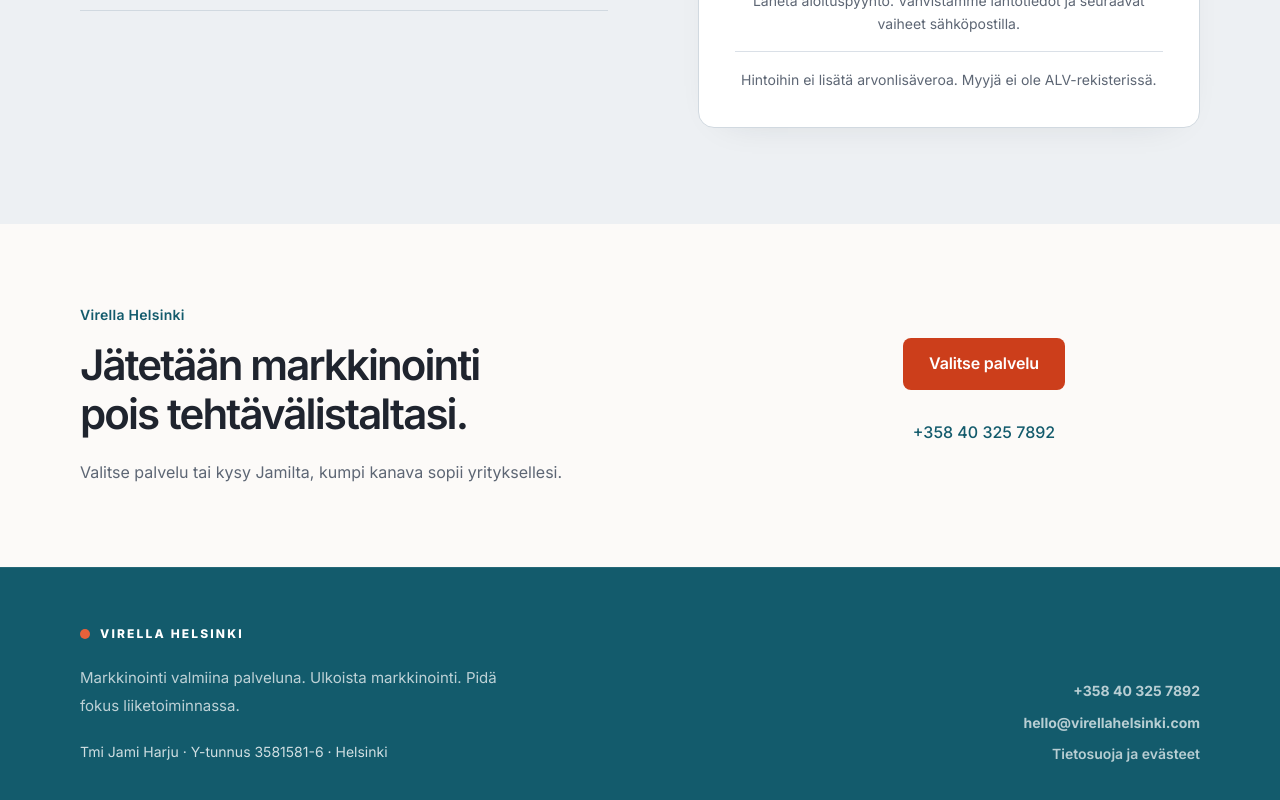
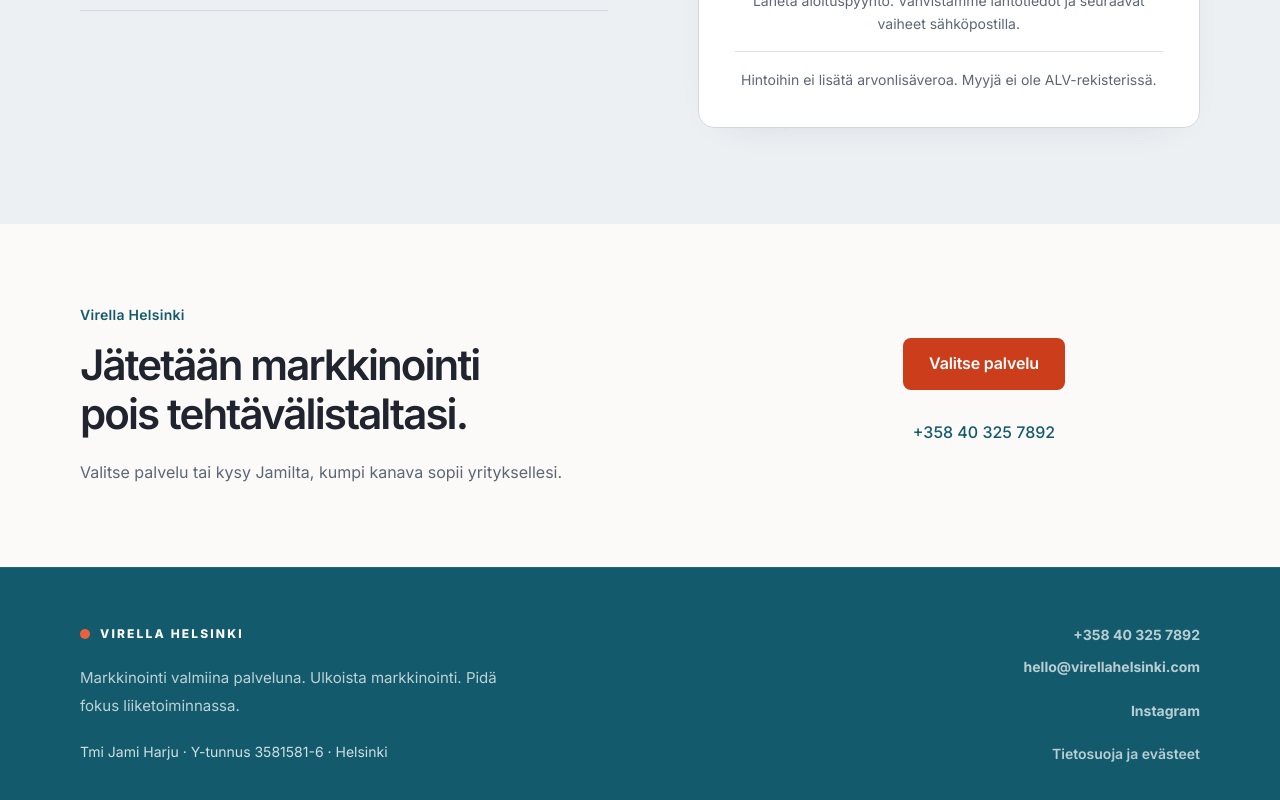
Before and after one commit to Jambovisuaalit/virella-helsinki-web, a Next.js app: page / in a window 1280 px wide. Shown: the part 2317-3117 px from the top of the page. Built offline with nearby package versions, Linux system fonts and the light colour scheme.

Commit message:
feat: link Virella Instagram profile in site footer

```diff
--- a/components/site/footer.tsx
+++ b/components/site/footer.tsx
@@ -34,6 +34,15 @@ export function SiteFooter() {
             >
               {businessConfig.email}
             </a>
+            <a
+              href={businessConfig.instagramUrl}
+              target="_blank"
+              rel="noopener noreferrer"
+              aria-label="Instagram (avautuu uuteen välilehteen)"
+              className="inline-flex min-h-11 items-center font-bold text-white transition hover:text-white/80"
+            >
+              Instagram
+            </a>
             <Link href="/tietosuoja" className="text-xs font-semibold text-white/65 underline decoration-white/20 underline-offset-4 transition hover:text-white hover:decoration-white/50">
               Tietosuoja ja evästeet
             </Link>
--- a/config/business.ts
+++ b/config/business.ts
@@ -8,4 +8,5 @@ export const businessConfig = {
   adminEmail: "jami@virellahelsinki.com",
   phone: "+358 40 325 7892",
   phoneE164: "+358403257892",
+  instagramUrl: "https://www.instagram.com/virellahelsinki/",
 } as const;
```
